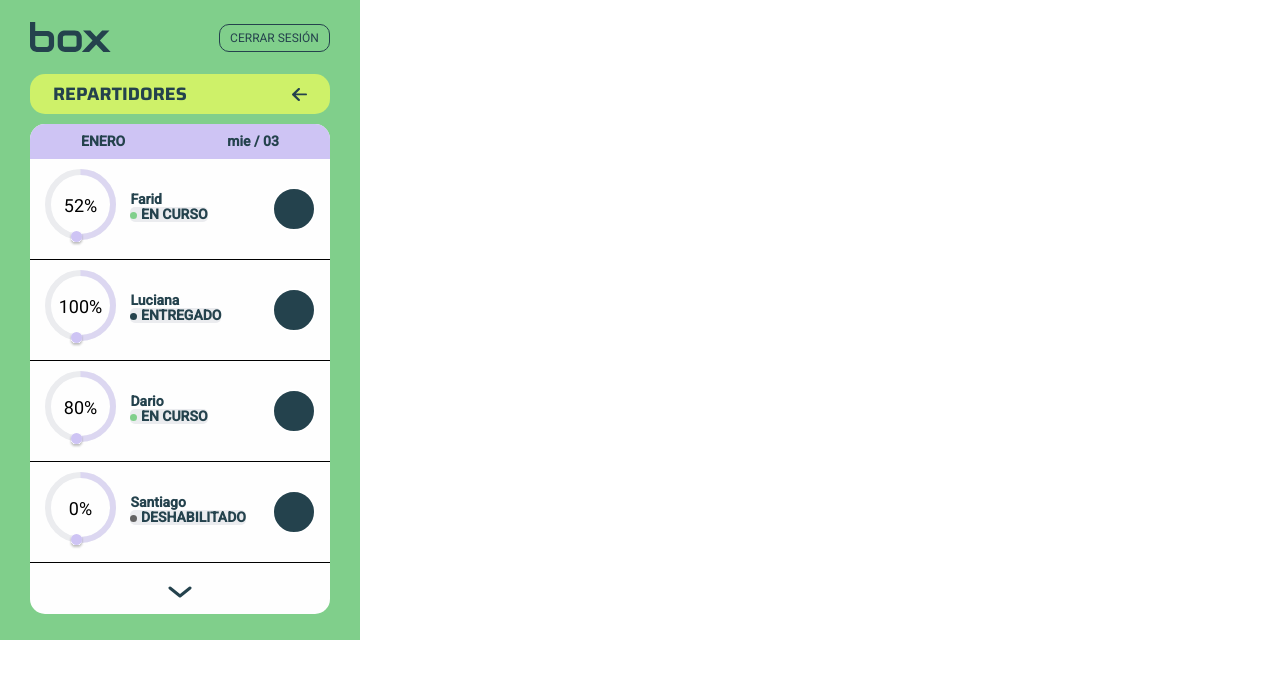
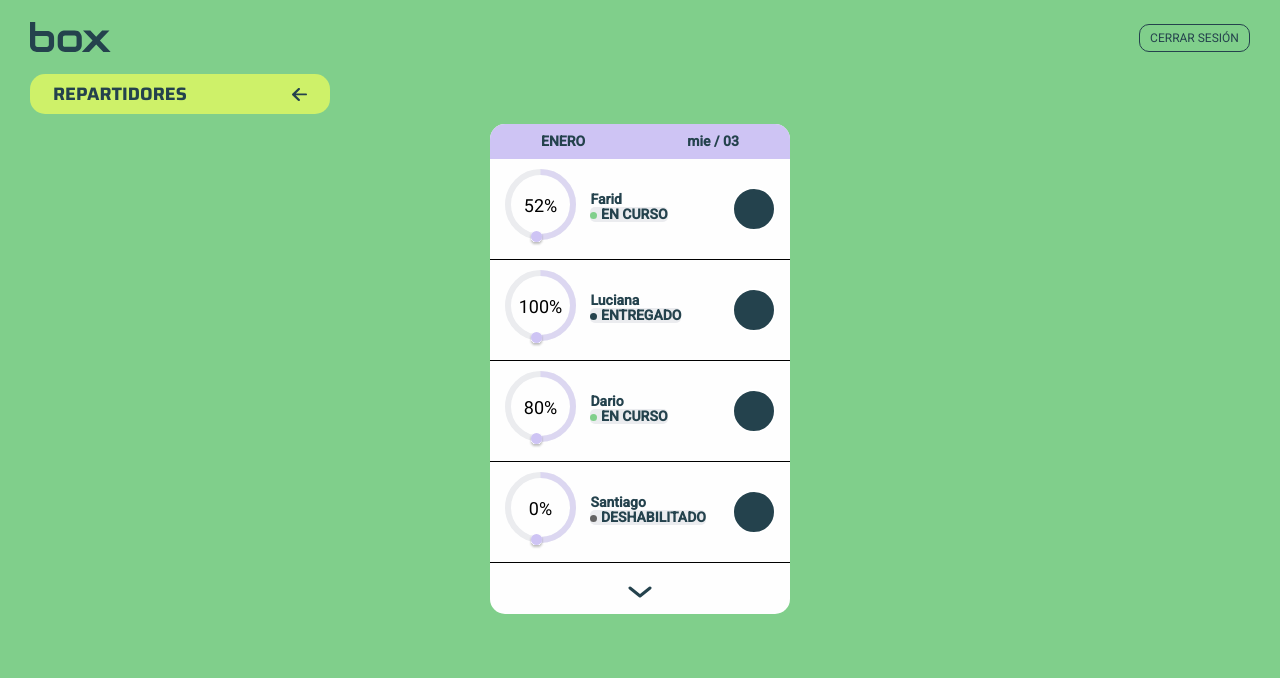
Before and after one commit to JuanPiPem/BoxDeliveryFrontend, a Next.js app: page /deliverymen-admin in a window 1280 px wide. Shown: the top 678 px of the page. Built offline with nearby package versions, Linux system fonts and the light colour scheme.

Commit message:
Putting backgroundColor on the general body

```diff
--- a/src/app/globals.scss
+++ b/src/app/globals.scss
@@ -9,4 +9,5 @@ $orange: #ef7709;
 body.body {
   margin: 0;
   padding: 0;
+  background-color: $light-green;
 }
--- a/src/components/addPackages/addPackages.module.scss
+++ b/src/components/addPackages/addPackages.module.scss
@@ -1,11 +1,7 @@
 @import "../../app/globals.scss";
 
 .addPackagesContainer {
-  width: 100%;
-  height: 100vh;
-  color: $dark-green;
   font-size: 12px;
-  background-color: $light-green;
 }
 
 .addPackagesContentContainer {
--- a/src/components/deliverymenAdmin/DeliverymenAdmin.tsx
+++ b/src/components/deliverymenAdmin/DeliverymenAdmin.tsx
@@ -6,8 +6,7 @@ import ColorPoint from "assets/img/ColorPoint";
 import PercentageGraph from "assets/img/PercentageGraph";
 import Vector from "assets/img/Vector";
 
-
-const DeliverymenAdmin = ()=>{
+const DeliverymenAdmin = () => {
   interface FakeData {
     name: string;
     state: string;
@@ -15,20 +14,16 @@ const DeliverymenAdmin = ()=>{
   }
 
   const arrayFakeData: FakeData[] = [
-    { name:"Farid", state:"en curso",level:52 },
-    { name:"Luciana", state:"entregado",level:100 },
-    { name:"Dario", state:"en curso",level:80 },
-    { name:"Santiago", state:"deshabilitado",level:0},
-
+    { name: "Farid", state: "en curso", level: 52 },
+    { name: "Luciana", state: "entregado", level: 100 },
+    { name: "Dario", state: "en curso", level: 80 },
+    { name: "Santiago", state: "deshabilitado", level: 0 },
   ];
   return (
-    <div className={s.body}>
-
+    <>
       <Navbar />
-    <Header text="REPARTIDORES"/>
-
+      <Header text="REPARTIDORES" />
       <div className={s.repartidores}>
-
         <div className={s.headList}>
           <div>
             <h1>Enero </h1>
@@ -37,26 +32,26 @@ const arrayFakeData: FakeData[] = [
         </div>
         {arrayFakeData.map((objeto) => (
           <div className={s.contentUser} key={objeto.level + 1}>
-
             <div className={s.percentage}>
-             <PercentageGraph level={objeto.level}/>
+              <PercentageGraph level={objeto.level} />
             </div>
 
             <div className={s.nameAndState}>
               <div>{objeto.name}</div>
-            <div className={s.ProfileState}> <ColorPoint state={objeto.state}/> {objeto.state}</div>
+              <div className={s.ProfileState}>
+                {" "}
+                <ColorPoint state={objeto.state} /> {objeto.state}
               </div>
-
+            </div>
             <div className={s.profilePicture}></div>
-
           </div>
-
         ))}
-       <div className={s.vector}><Vector /></div>
+        <div className={s.vector}>
+          <Vector />
         </div>
-
       </div>
+    </>
   );
-}
+};
 
 export default DeliverymenAdmin;
--- a/src/components/deliverymenAdmin/deliverymenAdmin.module.scss
+++ b/src/components/deliverymenAdmin/deliverymenAdmin.module.scss
@@ -1,28 +1,21 @@
 @import "../../app/globals.scss";
 
-.body{
-margin: 0;
-padding: 0;
-width: 360px;
-height: 640px;
-background-color: $light-green;
-}
-.repartidores{
+.repartidores {
   width: 300px;
   height: 490px;
   border-radius: 15px;
-background: #FEFEFE;
+  background: #fefefe;
   margin: 0 auto;
   margin-top: 10px;
   margin-bottom: 30px;
 }
-.headList{
+.headList {
   width: 300px;
   height: 35px;
   border-radius: 15px 15px 0px 0px;
   background-color: $light-violet;
 }
-.headList > div{
+.headList > div {
   display: flex;
   flex-direction: row;
   justify-content: space-around;
@@ -39,20 +32,20 @@ text-decoration: solid;
   text-transform: uppercase;
 }
 
-.contentUser{
+.contentUser {
   width: 300px;
   height: 100px;
   display: flex;
-  flex-direction:row;
+  flex-direction: row;
   justify-content: space-around;
   align-content: center;
   align-items: center;
   border-bottom: 1px solid black;
 }
-.percentage{
+.percentage {
   margin: auto 1px;
 }
-.nameAndState{
+.nameAndState {
   width: 78px;
   height: 35px;
   display: flex;
@@ -67,29 +60,29 @@ margin-right: 35px;
   height: 15px;
   padding: 0px;
   margin: 0px;
-color: #24424D;
+  color: #24424d;
   font-size: 14px;
   font-style: normal;
   font-weight: 700;
   line-height: 15px; /* 107.143% */
 }
-.ProfileState{
+.ProfileState {
   width: max-content;
   margin-top: 5px;
   padding: 0px 5px;
   border-radius: 5px;
   text-transform: uppercase;
   font-size: 10px;
-background: #EBECEF;
+  background: #ebecef;
 }
-.profilePicture{
+.profilePicture {
   width: 40px;
   height: 40px;
   border-radius: 40px;
-border: 2px solid #FFF;
-background-color: #24424D;
+  border: 2px solid #fff;
+  background-color: #24424d;
 }
-.vector{
+.vector {
   width: min-content;
   margin: 0px auto;
   margin-top: 20px;
--- a/src/components/manageOrders/manageOrders.module.scss
+++ b/src/components/manageOrders/manageOrders.module.scss
@@ -1,12 +1,9 @@
 @import "../../app/globals.scss";
 
 .outerContainer {
-  width: 100%;
-  height: 100vh;
   display: flex;
   flex-direction: column;
   align-items: center;
-  background-color: $light-green;
   .bottomButton {
     width: 270px;
     height: 30px;
```
Also changed, not shown: src/components/packages-admin/packages-admin.module.scss (+0 -8 lines). Lines whose indentation alone changed are shown as unchanged.
